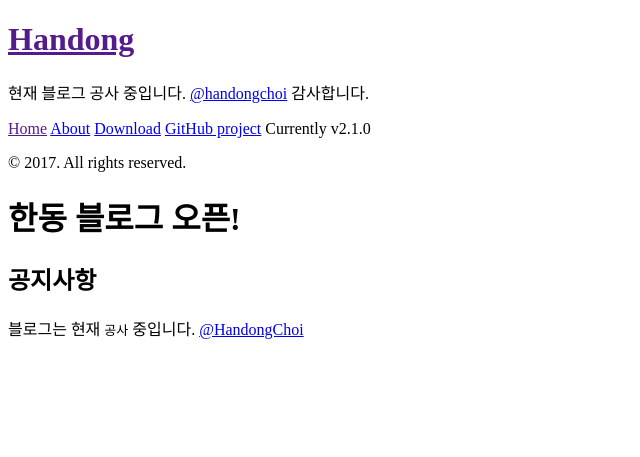
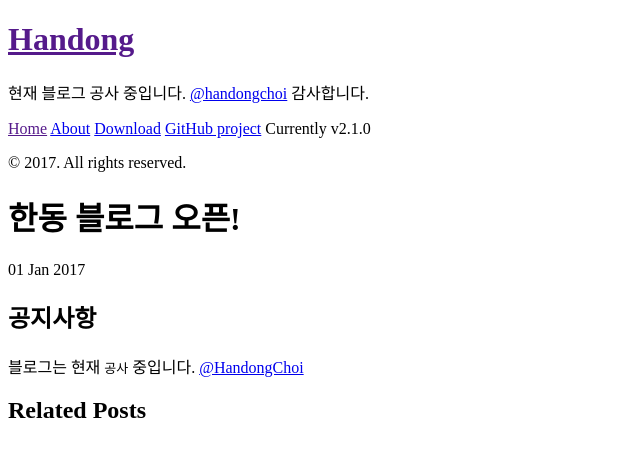
Before and after one commit to henrychoi7/henrychoi7.github.io, a Jekyll site: the page built from _posts/2017-01-01-introducing-handong-blog.md, in a window 1280 px wide. Shown: the top 457 px of the page, without its empty margins (0-640 px from the left). Built offline with Jekyll 4.4.1, drawn with Linux system fonts in a browser that asks for light colours.

Commit message:
modified post, atom.xml

```diff
--- a/_layouts/post.html
+++ b/_layouts/post.html
@@ -4,7 +4,7 @@ layout: default
 
 <div class="post">
   <h1 class="post-title">{{ page.title }}</h1>
-  <span class="post-date">{{ page.date | date_to_long_string }}</span>
+  <span class="post-date">{{ page.date | date_to_string }}</span>
   {{ content }}
 </div>
 
@@ -16,7 +16,7 @@ layout: default
         <h3>
           <a href="{{ post.url }}">
             {{ post.title }}
-            <small>{{ post.date | date_to_long_string }}</small>
+            <small>{{ post.date | date_to_string }}</small>
           </a>
         </h3>
       </li>
--- a/atom.xml
+++ b/atom.xml
@@ -15,6 +15,10 @@ layout: null
    <email>{{ site.author.email }}</email>
  </author>
 
+ {% if page.date %}
+ <time datetime="{{ page.date | date_to_xmlschema }}" > {{ page.date | date_to_string }} </time>
+ {% endif %}
+
  {% for post in site.posts %}
  <entry>
    <title>{{ post.title }}</title>
```
Also changed, not shown: _posts/2017-01-01-introducing-handong-blog.md (+1 -1 lines).
